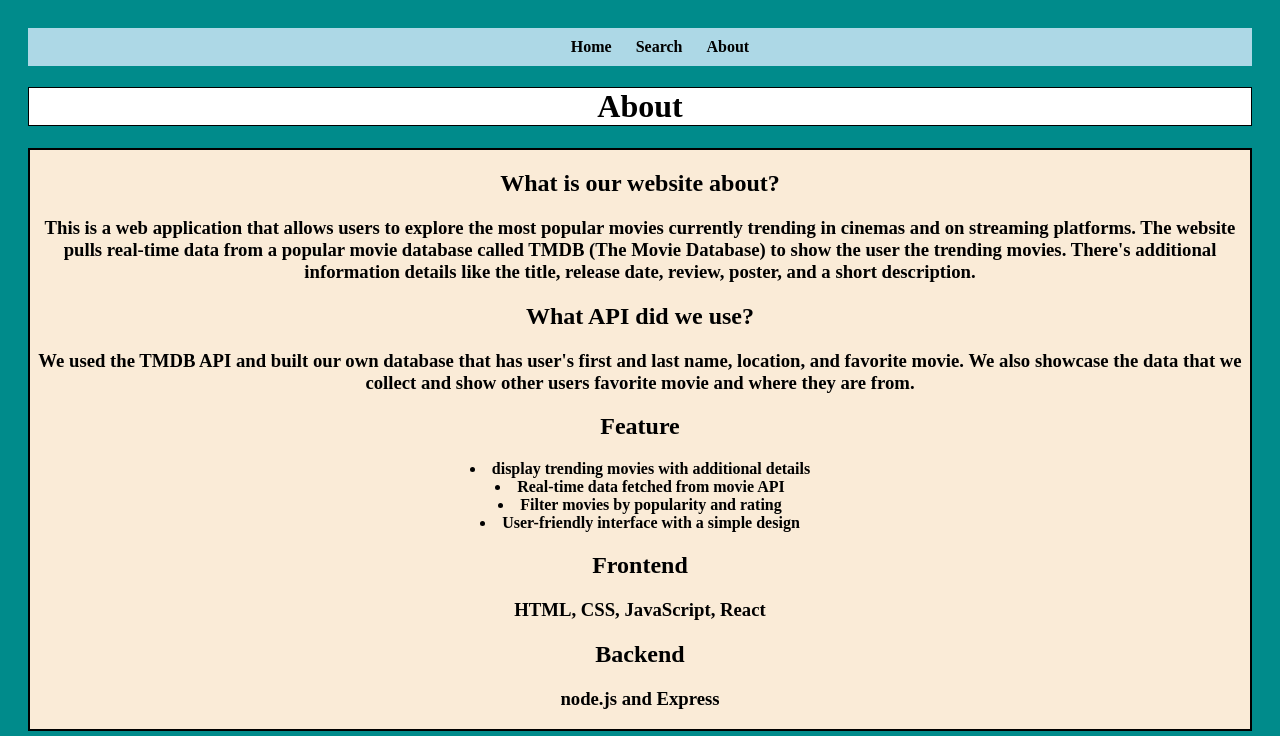
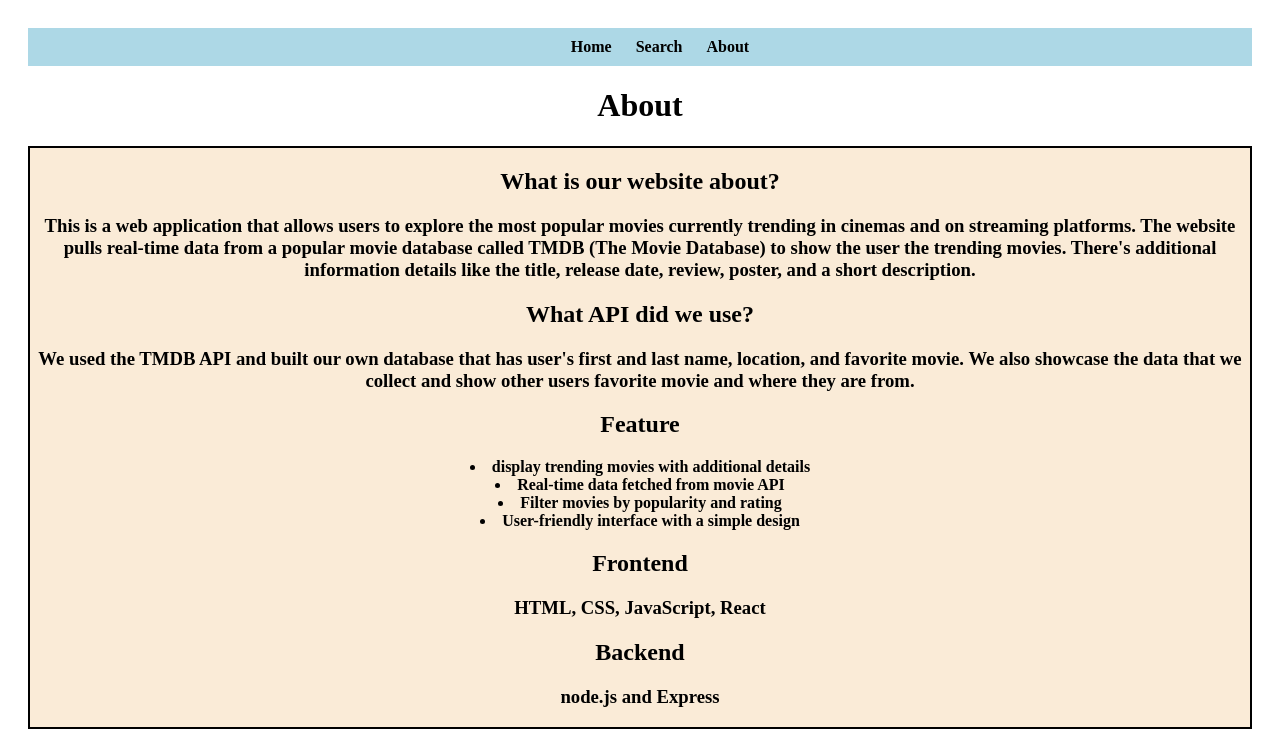
Before and after one commit to mtstarcher/INST377-Project, a website: page public/about.html in a window 1280 px wide. Shown: the top 736 px of the page. Drawn offline with Linux system fonts and the light colour scheme.

Commit message:
Update about.css

```diff
--- a/public/about.css
+++ b/public/about.css
@@ -27,14 +27,13 @@ a {
 }
 
 body {
-    background-color: darkcyan;
+
     padding: 20px;
 }
 
 #pageTitle {
     background-color: white;
     text-align: center;
-    border: 1px black solid;
 }
 
 
```
